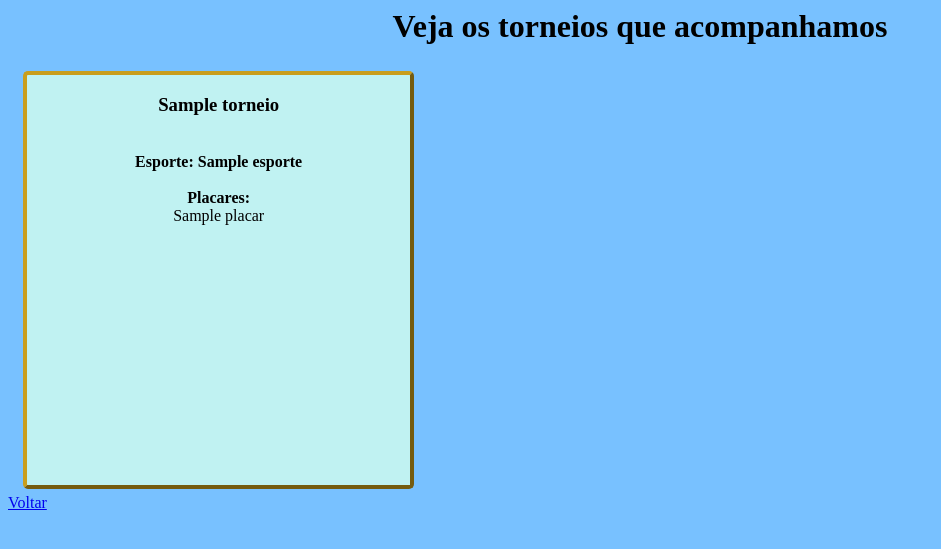
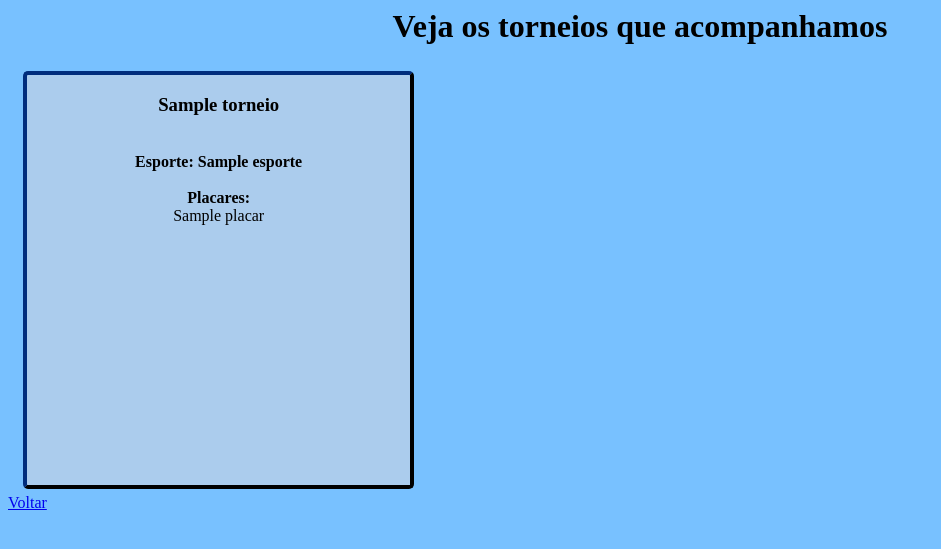
Before and after one commit to Akiira23/MAC0439, a Django app: page /torneios/ in a window 1280 px wide. Shown: the top 549 px of the page, without its empty margins (0-941 px from the left). Run offline with Django 3.2, Linux system fonts and the light colour scheme; tables that the repository leaves empty hold one stand-in row (values such as "Sample post"); a database or web service that is not in the repository returns one stand-in record (values such as "Sample title").

Commit message:
Ajuste em torneios

```diff
--- a/Fase_3/Fantasy_Dreams/Fantasy_Dreams/settings.py
+++ b/Fase_3/Fantasy_Dreams/Fantasy_Dreams/settings.py
@@ -88,7 +88,7 @@ DATABASES = {
         'ENGINE': 'django.db.backends.postgresql_psycopg2',
         'NAME': 'FantasyDreams',
         'USER': 'postgres',
-        'PASSWORD': 'ri19981234',
+        'PASSWORD': '123',
         'HOST': 'localhost',
         'PORT': '5432',
     },
--- a/Fase_3/Fantasy_Dreams/torneios/templates/torneios/lista.html
+++ b/Fase_3/Fantasy_Dreams/torneios/templates/torneios/lista.html
@@ -38,8 +38,8 @@
       margin: 5px 15px;
       padding-bottom: 10px;
       border-radius: 5px;
-      background-color: hsl(180, 65%, 85%);
-      border: 4px outset hsl(45, 75%, 45%);
+      background-color: hsl(210, 65%, 80%);
+      border: 4px outset #000f29;
       display: flex;
       flex-direction: column;
       align-items: center;
```
